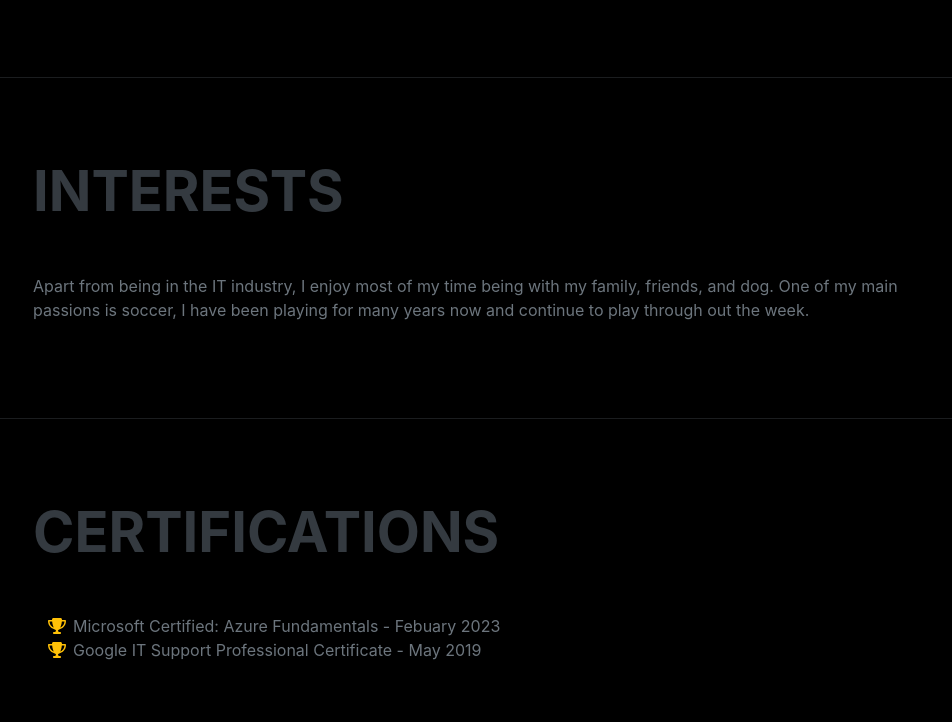
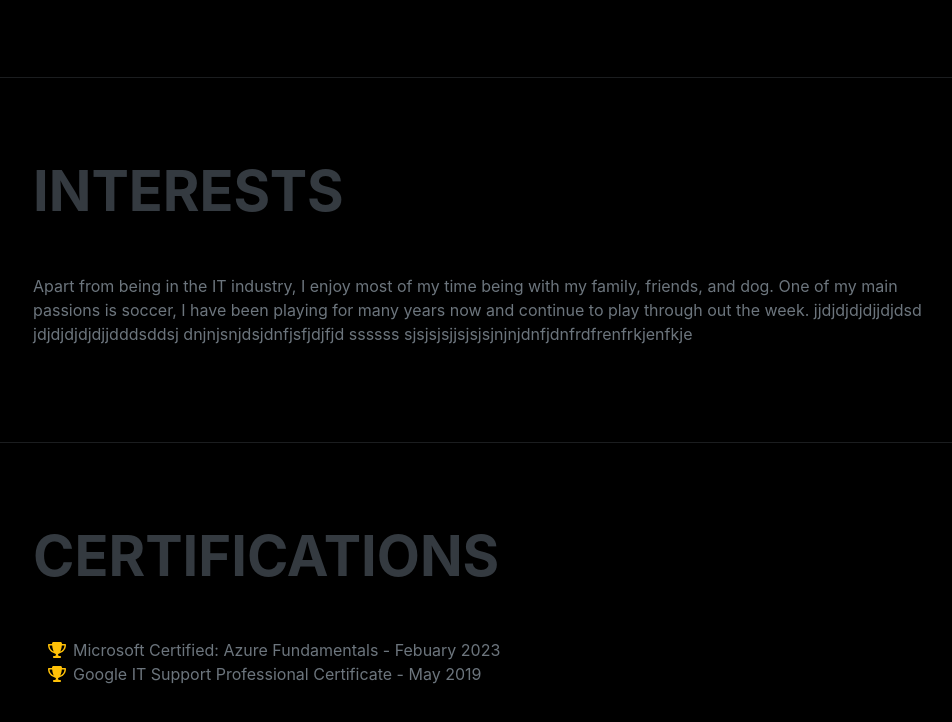
Before and after one commit to louispachas94/pachastech_website, a website: page src/index.html in a window 1280 px wide. Shown: the part 2462-3184 px from the top of the page, without its empty margins (287-1239 px from the left). Drawn offline with nearby package versions, Linux system fonts and the light colour scheme; a web font is replaced by a local one.

Commit message:
github error check

```diff
--- a/src/index.html
+++ b/src/index.html
@@ -125,7 +125,15 @@
             <section class="resume-section" id="interests">
                 <div class="resume-section-content">
                     <h2 class="mb-5">Interests</h2>
-                    <p>Apart from being in the IT industry, I enjoy most of my time being with my family, friends, and dog. One of my main passions is soccer, I have been playing for many years now and continue to play through out the week.</p>
+                    <p>Apart from being in the IT industry, I enjoy most of my time being with my family, friends, and dog. One of my main passions is soccer, I have been playing for many years now and continue to play through out the week.
+                        jjdjdjdjdjjdjdsd
+                        jdjdjdjdjdjjdddsddsj
+
+
+                        dnjnjsnjdsjdnfjsfjdjfjd
+                        ssssss
+                        sjsjsjsjjsjsjsjnjnjdnfjdnfrdfrenfrkjenfkje
+                    </p>
                 </div>
             </section>
             <hr class="m-0" />
```
